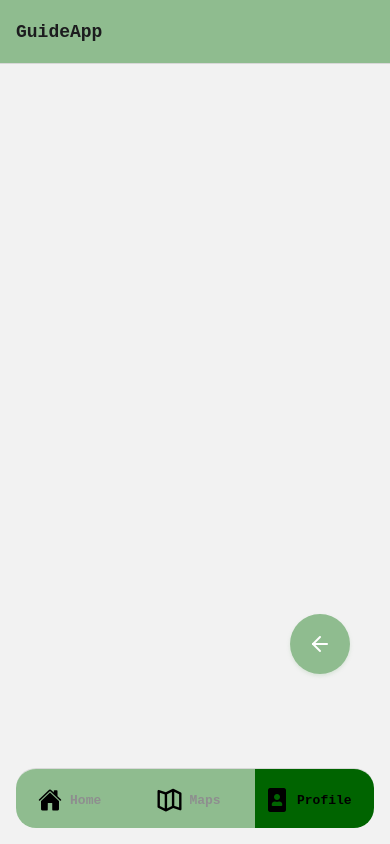
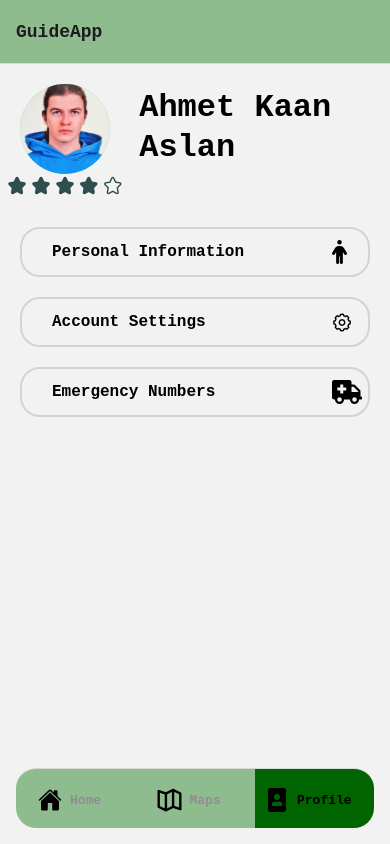
Before and after one commit to akaaslan/guideapp3, a React Native app: screen /Settings in a window 390 px wide. Built offline with nearby package versions, Linux system fonts and the light colour scheme.

Commit message:
Map fixes. Some various additions. Profile screen.

```diff
--- a/navigation/screens/MapScreen.js
+++ b/navigation/screens/MapScreen.js
@@ -31,6 +31,7 @@ export default function MapScreen({ navigation }) {
   const [nearestMarkers, setNearestMarkers] = useState([]);
   const [searchLocation, setSearchLocation] = useState("");
   const [favMarkers, setFavMarkers] = useState([]);
+  const [LocationSelected, setLocationSelected] = useState(false);
   const [markers, setMarkers] = useState([
     { id: 1, title: "Blue Mosque", coordinate: { latitude: 41.0055, longitude: 28.9769 }, isfav: true, icon: null, imageUri: 'https://trthaberstatic.cdn.wp.trt.com.tr/resimler/2032000/sultanahmet-camii-aa-2033022.jpg' },
     { id: 2, title: "Bosphorus", coordinate: { latitude: 41.04654252347306, longitude: 29.03422380818258 }, isfav: true, icon: null, imageUri: 'https://lh5.googleusercontent.com/proxy/w2dEY4MpQOYKVXAMSXXdG44ETq4Ac4aAO8cR0n2UQQQ01kSIJujFPIRcghHnSUBt2MbZ2Dg-qLFd7zwk0ab9FWmcfrsrEELWh5ckqX7agE7tLElhck-Ip45YOcrFeoPmFsfmSA' },
@@ -39,7 +40,8 @@ export default function MapScreen({ navigation }) {
     { id: 5, title: "Technical University of Sofia", coordinate: { latitude: 42.65714634396518, longitude: 23.355303595910726 }, isfav: false, icon: null, imageUri: null },
     { id: 6, title: "Baris Manco Culture Center", coordinate: { latitude: 40.980239681936496, longitude: 28.72036129984934 }, isfav: false, icon: null, imageUri: null },
     { id: 7, title: "Tüpraş Stadium", coordinate: {latitude: 41.03939288554953, longitude: 28.994486794538503}, isfav: false, icon: null, imageUri: null},
-    { id: 8, title: "Rumeli Pilavcısı Haluk Baba", coordinate: {latitude:40.97858758276236, longitude:28.72354731953755}, isfav: false, icon: null, imageUri: `https://img.restaurantguru.com/r3c7-Rumeli-Pilavc-s-interior-2021-09-3.jpg`}
+    { id: 8, title: "Rumeli Pilavcısı Haluk Baba", coordinate: {latitude:40.97858758276236, longitude:28.72354731953755}, isfav: false, icon: null, imageUri: `https://img.restaurantguru.com/r3c7-Rumeli-Pilavc-s-interior-2021-09-3.jpg`},
+    { id: 9, title: "Saint Antoine Church", coordinate: {latitude: 41.0325018073799, longitude:28.97714412490903}, isfav: false, icon: null}
   ]);
 
   const GOOGLE_MAPS_API_KEY = 'AIzaSyDkk9xmxjAS0BMU9ym4_e6LTdBlArakEnI'; // Google Maps API anahtarınızı buraya ekleyin
@@ -521,6 +523,7 @@ export default function MapScreen({ navigation }) {
       setSelectedLocations(selectedLocations.filter((item) => item !== id));
     };
     handleShowPolylineRoute();
+    setLocationSelected(true);
   };
 
   const renderMarkers = () => {
@@ -685,15 +688,16 @@ export default function MapScreen({ navigation }) {
               style={{
                 backgroundColor: markers.isfav ? "salmon" : "darkseagreen",
                 width: 300,
-                height: 50,
+                height: 70,
                 alignItems: "center"
               }}
               onPress={() => {toggleFavorite(markers.id),console.log(`${markers.isfav},${markers.title}`)}} // toggleFavorite fonksiyonunu çağırırken marker'ın id'sini değil, title'ını gönderiyoruz
             >
-              <Text>
+              <Text style = {{justifyContent: "center", fontFamily: "monospace", fontWeight: "bold",marginTop: 10, fontSize: 18, color: "white"}}>
                 {markers.isfav ? "In Favorites" : "Add To Favorites"}
-                <AntDesign name={markers.isfav ? "heart" : "hearto"} size={24} color="black" />
               </Text>
+              <AntDesign name={markers.isfav ? "heart" : "hearto"} size={26} color={markers.isfav ? "red" : "white"} style={{marginTop: 5}}/>
+
             </TouchableOpacity>
           </View>
           <TouchableOpacity
--- a/navigation/screens/SettingsScreen.js
+++ b/navigation/screens/SettingsScreen.js
@@ -1,19 +1,173 @@
 import * as React from "react";
-import { StyleSheet, View, Text, Switch } from "react-native";
-import ActionButton from "../../ActionButton";
+import { StyleSheet, View, Text, TouchableOpacity, Animated, LayoutAnimation, UIManager, Platform, ScrollView, Linking, Image } from "react-native";
+import { AntDesign, FontAwesome5, FontAwesome6 , Ionicons} from '@expo/vector-icons';
+import foti from "../../icons/ben.jpg"
 
 export default function SettingsScreen() {
-    return (
-        <View>
-            {/* <Text
-            style = {{
-                fontSize: 20,
-                textAlign: "center",
-                marginTop: 200,
-                fontFamily: "monospace",
-                fontWeight: "bold"
-            }}>Settings</Text> */}
-            <ActionButton style = {{top: 550, left: 320}}/>
-        </View>
-    )
+  if (Platform.OS === "android") {
+    UIManager.setLayoutAnimationEnabledExperimental(true);
+  }
+
+  const [expanded, setExpanded] = React.useState({
+    personalInfo: false,
+    accountSettings: false,
+    emergencyNumbers: false,
+  });
+
+  const [animationHeights, setAnimationHeights] = React.useState({
+    personalInfo: new Animated.Value(60),
+    accountSettings: new Animated.Value(60),
+    emergencyNumbers: new Animated.Value(60),
+  });
+
+  const toggleExpand = (section) => {
+    LayoutAnimation.configureNext(LayoutAnimation.Presets.easeInEaseOut);
+
+    const isExpanded = expanded[section];
+    const newHeight = isExpanded ? 60 : 200; // Kapalıysa 50, açıkken 200 piksel
+
+    Animated.timing(animationHeights[section], {
+      toValue: newHeight,
+      duration: 300,
+      useNativeDriver: false,
+    }).start();
+
+    setExpanded({
+      ...expanded,
+      [section]: !isExpanded,
+    });
+  };
+
+
+  const expandPhoto = () => {}
+
+  const [buttonText, setButtonText] = React.useState("hidden");
+  const pwButtonChange = () => {
+    setButtonText( buttonText === "hidden" ? "123456789" : "hidden")
+  }
+  return (
+    <ScrollView>
+    <View>
+      <View>
+      <TouchableOpacity style={{ backgroundColor: "darkseagreen", height: 90, width: 90, borderRadius: 45, marginLeft: 20, marginTop: 20 }}>
+      <Image
+       source={foti}
+       style={{ height: 90, width: 90, borderRadius: 45, alignSelf: "center"}}
+      />
+</TouchableOpacity>
+        <Text style={{ left: 7 }}>
+          <AntDesign name="star" size={20} color="darkslategrey" /> <AntDesign name="star" size={20} color="darkslategrey" /> <AntDesign name="star" size={20} color="darkslategrey" /> <AntDesign name="star" size={20} color="darkslategrey" /> <AntDesign name="staro" size={20} color="darkslategrey" />
+        </Text>
+        <Text style={{ fontFamily: "monospace", fontWeight: "bold", fontSize: 32, position: "absolute", left: 120, top: 25 }}> Ahmet Kaan</Text>
+        <Text style={{ fontFamily: "monospace", fontWeight: "bold", fontSize: 32, position: "absolute", left: 120, top: 65 }}> Aslan</Text>
+      </View>
+
+      <View style = {{marginTop: 20}}>
+      <Animated.View style={[styles.animatedView, { height: animationHeights.personalInfo }]}>
+        <TouchableOpacity style={styles.buttonStyle} onPress={() => toggleExpand('personalInfo')}>
+          <Text style={styles.textStyle}>Personal Information</Text>
+          <FontAwesome6 name="person" size={24} color="black" style={{ marginLeft: 20, position: "absolute", left: 290 }} />
+        </TouchableOpacity>
+        {expanded.personalInfo && (
+          <View style={styles.expandedContent}>
+            <Text style= {styles.expandedText}>Gender:   Male</Text>
+            <Text style= {styles.expandedText}>Nationality:   Turkish</Text>
+            <Text style= {styles.expandedText}>Phone Number:   +905331234567</Text>
+            <Text style= {styles.expandedText}>Address: ---</Text>
+          </View>
+        )}
+      </Animated.View>
+      </View>
+      <View style = {{marginTop: 10}}>
+      <Animated.View style={[styles.animatedView, { height: animationHeights.accountSettings }]}>
+        <TouchableOpacity style={styles.buttonStyle} onPress={() => toggleExpand('accountSettings')}>
+          <Text style={styles.textStyle}>Account Settings</Text>
+          <AntDesign name="setting" size={20} color="black" style={{ marginLeft: 20, position: "absolute", left: 290 }} />
+        </TouchableOpacity>
+        {expanded.accountSettings && (
+          <View style={styles.expandedContent}>
+            <Text style= {styles.expandedText}>E-Mail:   aaslan@tu-sofia.bg</Text>
+            <Text style = {styles.expandedText}>Password: </Text>
+            <TouchableOpacity
+            onPress={pwButtonChange}
+            ><Text
+            style= {{color: "grey",
+            fontFamily: "monospace",
+            fontWeight: "700",
+            fontSize: 14,
+            left:85,
+            bottom: 20}}>{buttonText}</Text></TouchableOpacity>
+
+          </View>
+        )}
+      </Animated.View>
+      </View>
+      <View style = {{marginTop: 10}}>
+      <Animated.View style={[styles.animatedView, { height: animationHeights.emergencyNumbers }]}>
+        <TouchableOpacity style={styles.buttonStyle} onPress={() => toggleExpand('emergencyNumbers')}>
+          <Text style={styles.textStyle}>Emergency Numbers</Text>
+          <FontAwesome5 name="ambulance" size={24} color="black" style={styles.iconStyle} />
+        </TouchableOpacity>
+        {expanded.emergencyNumbers && (
+          <View style={styles.expandedContent}>
+            <Text style= {styles.contactText}>Contact 1: +905337675322</Text>
+            <TouchableOpacity onPress = {() => {Linking.openURL(`tel:${+905337675322}`)}}
+            style = {{left: 310, marginLeft: 20,position: "absolute", alignSelf: "center", top: 10}}>
+                <Ionicons name="call-sharp" size={24} color="black" />
+                </TouchableOpacity>
+          </View>
+        )}
+      </Animated.View>
+      </View>
+
+    </View>
+    </ScrollView>
+  );
 }
+
+const styles = StyleSheet.create({
+  animatedView: {
+    overflow: "hidden",
+    alignSelf: "center",
+    width: '100%',
+  },
+  buttonStyle: {
+    overflow: "hidden",
+    borderColor: "lightgrey",
+    borderWidth: 2,
+    width: 350,
+    height: 50,
+    borderRadius: 20,
+    justifyContent: "center",
+    alignSelf: "center",
+    marginTop:10,
+  },
+  textStyle: {
+    fontSize: 16,
+    fontFamily: "monospace",
+    fontWeight: "900",
+    marginLeft: 30,
+  },
+  iconStyle: {
+    marginLeft: 20,
+    position: "absolute",
+    left: 290,
+    alignSelf: "center",
+  },
+  expandedContent: {
+    padding: 10,
+    borderTopWidth: 1,
+    borderColor: 'lightgrey',
+    marginTop: 10
+  },
+  expandedText: {
+    fontSize: 15,
+    fontWeight: "700",
+    fontFamily: "monospace",
+  },
+  contactText: {
+    fontSize: 18,
+    fontWeight: "700",
+    fontFamily: "monospace"
+  }
+});
```
Also changed, not shown: ExpandableButton.js (added), icons/ben.jpg (added).
